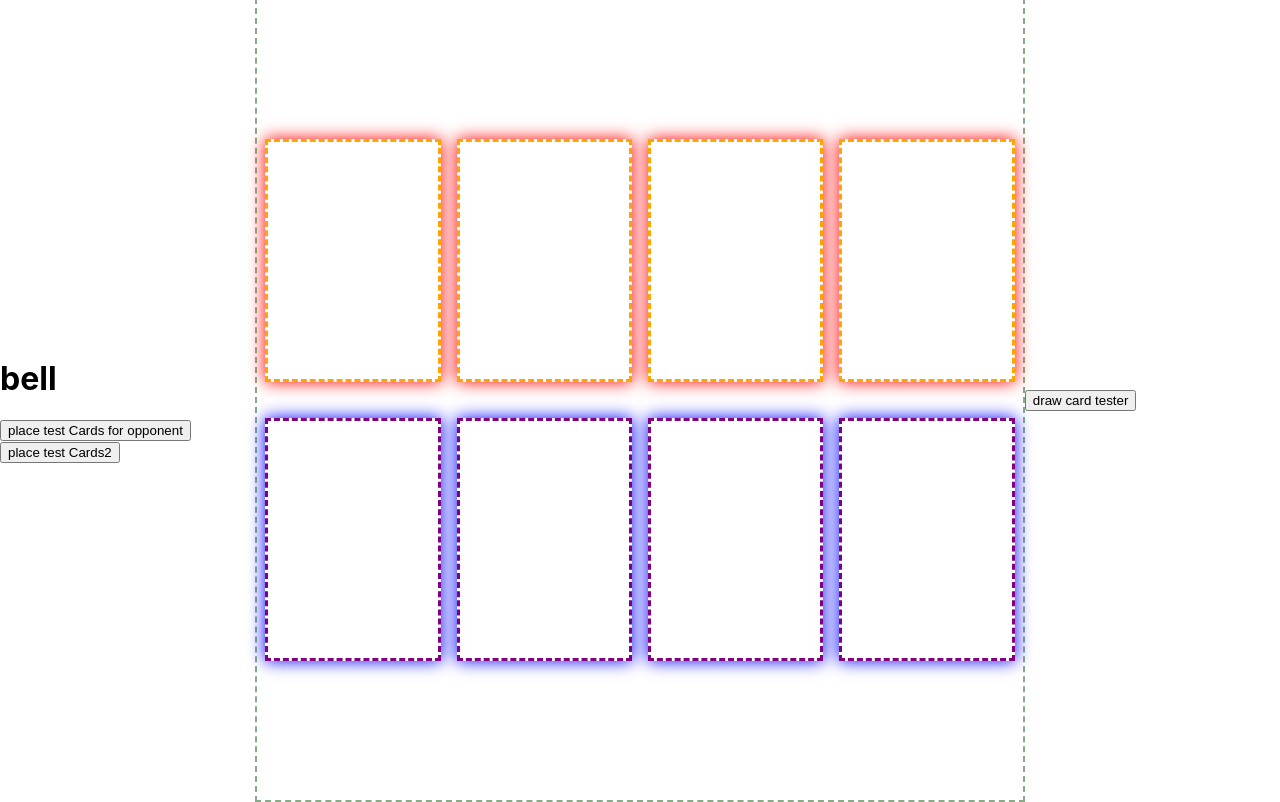
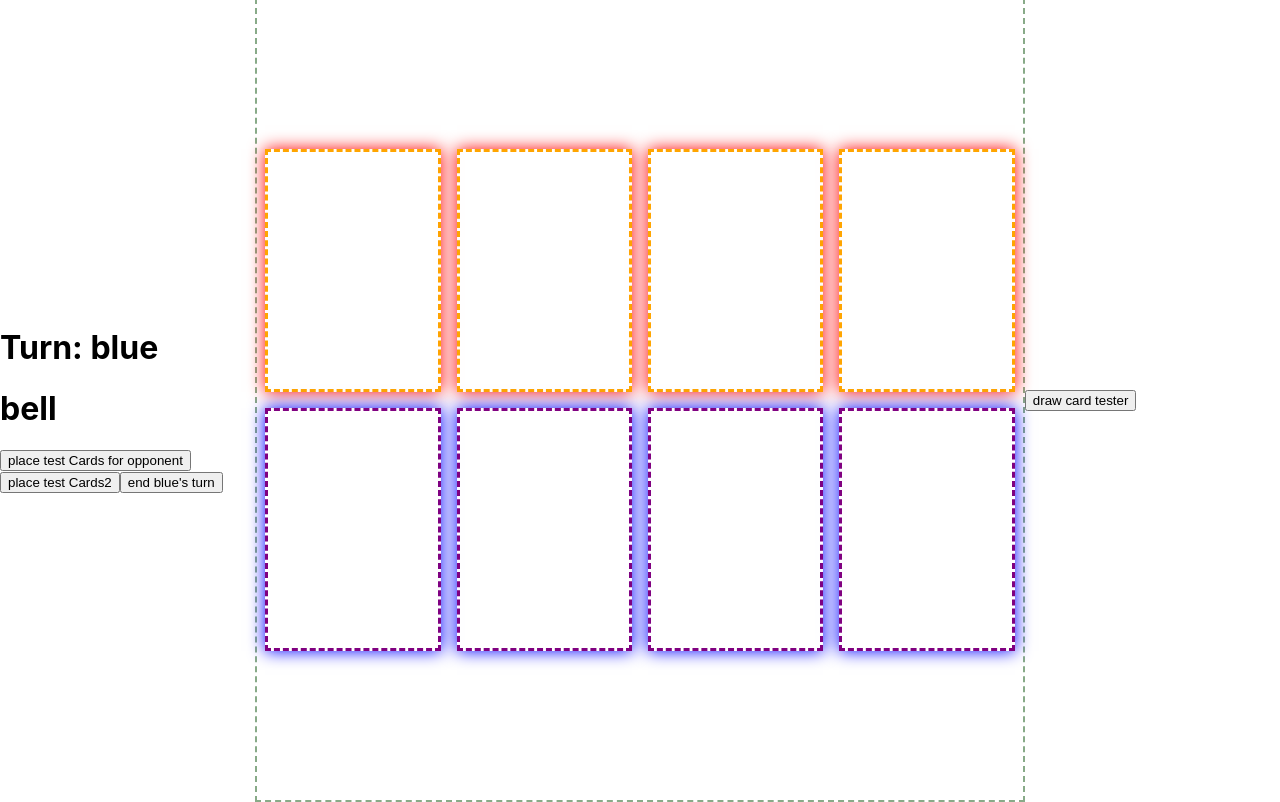
Before and after one commit to Nathan-Beckstead-Mtec/card-game, a React (Create React App) app: page / in a window 1280 px wide. Built offline with nearby package versions, Linux system fonts and the light colour scheme.

Commit message:
cards kill cards!

```diff
--- a/src/Cardholder.js
+++ b/src/Cardholder.js
@@ -61,7 +61,7 @@ export default class Cardholder extends React.Component {
         // console.groupEnd("dragOver");
     }
     handler_drop(e,thus) {
-        console.group("drop");
+        console.groupCollapsed("drop");
 
             console.log("this:");
             console.log(this);
@@ -83,7 +83,7 @@ export default class Cardholder extends React.Component {
 
         // let heldId = this.context.cards[this.index];
         let heldId = this.context.cards[this.props.index];
-        console.log("cardholder with index: " + this.props.index + " is holding: " + heldId);
+        // console.log("cardholder with index: " + this.props.index + " is holding: " + heldId);
 
         let card = <></>;
         if(heldId != null){
@@ -95,7 +95,7 @@ export default class Cardholder extends React.Component {
 
         //style={{ height: this.height, width: this.width }}
         return (
-            <div className="card-holder"
+            <div className={"card-holder" + (heldId != null ? " hascard" : "")}
                 onDrop={droppable ? (e => this.handler_drop(e,this)) : null}
                 onDragOver={droppable ? (this.handler_dragover) : null}
                 owner={this.props.owner.toString()}
--- a/src/Game.js
+++ b/src/Game.js
@@ -51,8 +51,9 @@ export default class Game extends React.Component {
 		//"hand": the cards in the hand
 		this.turn = 0;
 
-		this.playerData = [{name:"bob"}, {name:"alice"}];
-		const testdeck = ["wolf","rattle snek","leech","snek","bunny","elephant","leviathan pup","bison","puppy","venom","Squirrel","goat","sheep","vampirism","spider","fox"];
+		this.playerData = [{name:"blue"}, {name:"red"}];
+		// const testdeck = ["wolf","rattle snek","leech","snek","bunny","elephant","leviathan pup","bison","puppy","venom","Squirrel","goat","sheep","vampirism","spider","fox"];
+		const testdeck = ["wolf","rattle snek","leech","snek","bunny","elephant","leviathan pup","bison","puppy","Squirrel","goat","sheep","spider","fox"];
 		this.decks = [new deck(testdeck), new deck(testdeck)];
 
 
@@ -60,11 +61,184 @@ export default class Game extends React.Component {
 		this.health = {};
 		this.attac = {};
 		this.cost = {};
-		this.sigils = {};
+		this.sigils = {}; //stores sigils for card
+		this.dataSigils = {};  //stores data used for sigils
 
 		// this.imgUrl = {};
-		this.svgindex = {};
+		this.svgindex = {};  //stores the index into Game.cards to get the svg data (Game.cards[svgindex[id]].svg )
 	}
+
+
+//#######################
+//#                     #
+//# START OF GAME LOGIC #
+//#                     #
+//#######################
+
+	getTargetIndex(id){
+		//get card id then return the index of the target cards
+
+
+		let index = this.state.cardholders.findIndex(curr => curr == id);
+		let props = this.CardholderProps[index];
+		if(props.type != "table"){
+			console.warn("a non-table card (id: " + id + ") called getTarget");
+			return null;
+		}
+		let targetIndex = (index + 4 ) % 8 //sketchy math go burrr
+
+		if(this.CardholderProps[targetIndex].type != "table"){
+			throw Error("id: " + id + " targeted a card with index: " + targetIndex + " but the targeted card is not on the table");
+		}
+		if(this.CardholderProps[targetIndex].owner ==  props.owner){
+			throw Error("id: " + id + " targeted a card with index: " + targetIndex + " but the targeted card and the targeter card have the same owner");
+		}
+
+		return targetIndex;
+	}
+	getTargetId(id){
+		//get card id then return the id of the target cards
+		return this.state.cardholders[this.getTargetIndex(id)];
+	}
+
+	handleTurn(player){
+		//calls turnAttack() for each card owned by (player)
+		//calls turnEndRunSigils() for each card owned by (player)
+		//rotate the gameboard
+		//toggle this.player
+
+		let cardIds = this.state.cardholders.filter((curr,index) => {
+			const props = this.CardholderProps[index];
+			return (props.owner == player && props.type == "table");
+		});
+
+		cardIds.forEach((cardId) => this.turnAttack(cardId));
+		cardIds.forEach((cardId) => this.turnEndRunSigils(cardId));
+
+		this.turn = (this.turn + 1) % 2; //sketchy math go burrr (this ones not too bad)
+		this.forceUpdate();
+	}
+
+	turnAttack(id){
+		//get attack
+		//call getTarget()
+		//call applyDamage()
+		//handle my attack sigils
+		//animate card leaping at target
+
+		if (id === null){
+			return;
+		}
+
+		let target = this.getTargetId(id);
+
+		if(target === null){
+			console.info(this.titles[id] + "(" + id + ") has no target. skipping");
+			return;
+		}
+
+		let dmg = this.attac[id];
+
+		let hit = this.applyDamage(target, dmg, id);
+
+
+		let mysigils = this.sigils[id];
+		if(typeof mysigils != "undefined"){
+			mysigils = mysigils.map(curr => curr.name); //hacky because I don't want to refactor everything to change the format of cardPack.json
+			console.debug(this.titles[id] + "(" + id + ") has sigils: " + mysigils.join(","));
+			if (hit && mysigils.includes("venom")){
+				if(typeof this.dataSigils[target] == "undefined"){
+					this.dataSigils[target] = {};
+				}
+
+				this.dataSigils[target].venom = 1 + (this.dataSigils[target]?.venom ?? 0);
+				console.info( this.titles[id] + "(" + id + ") injected " +  this.titles[target] + "(" +target + ") with venom. now has " + this.dataSigils[target].venom + " venom.");
+				//aka this.dataSigils[target].venom += 1; start from 0
+			}
+			if (hit && mysigils.includes("vampirism")){
+				this.health[id]++;
+				console.info( this.titles[id] + "(" + id + ") got health from vampirism");
+			}
+		}
+
+	}
+
+	turnEndRunSigils(id){
+		if (id === null){
+			return;
+		}
+
+		//my sigils
+
+
+		//sigils that affected me
+		let datasig = this.dataSigils[id];
+		if (datasig != undefined){
+
+			//venom
+			if(typeof datasig.venom != undefined){
+				console.info(this.titles[id] + "(" + id + ") was afected by " + datasig.venom + " venom");
+				this.applyDamage(id,datasig.venom,id); //why r u hitting yourself?
+			}
+		}
+		return;
+	}
+
+	applyDamage(id, ammount, fromId = null){
+		//trusts inputs
+
+		if (id === null || id === undefined){
+			console.error("applyDamage() got target null or undefined, id: " + id + " ammount: " + ammount + " fromId: " + fromId);
+			return false;
+		}
+		//remove health and handle reactonary sigils
+		//animate losing health
+		//return true if contact (i.e. if apply venom)
+
+		//applyDamage(id,0) should only act like a contact check
+
+		if (ammount < 0 ){
+			console.error("apply Damage got ammount < 0, id: " + id + " ammount: " + ammount + " fromId: " + fromId);
+			return false;
+		}
+		console.info(this.titles[fromId] + "(" + fromId + ") attacked " + this.titles[id] + "(" + id + ") for " + ammount + " damage");
+		let finalhealth = (this.health[id] -= ammount);
+		if(finalhealth <= 0){
+			this.killCard(id,fromId);
+		}
+		return true;
+	}
+
+	killCard(id,fromId = null){
+		//animate card burning
+		//deallocate memory
+		//return amount of sacrifice made
+
+		console.info(this.titles[id] + " (" + id + ") died");
+
+		delete this.titles[id];
+		delete this.health[id];
+		delete this.attac[id];
+		delete this.cost[id];
+		delete this.sigils[id];
+		delete this.dataSigils[id];
+		delete this.svgindex[id];
+
+		this.setState(curr => {
+			let copy = Array.from(curr.cardholders);
+			const index = copy.findIndex(curId => curId == id);
+			copy[index] = null;
+			return {cardholders: copy};
+		});
+	}
+
+
+//#####################
+//#                   #
+//# END OF GAME LOGIC #
+//#                   #
+//#####################
+
 
 
 	testInit() {
@@ -233,7 +407,7 @@ export default class Game extends React.Component {
 
 
 	sanitychecker(){
-		console.group("sanity checker");
+		console.groupCollapsed("sanity checker");
 			console.groupCollapsed("all cards defined");
 				console.log(this.titles);
 			console.groupEnd("all cards defined");
@@ -253,7 +427,8 @@ export default class Game extends React.Component {
 
 		// let cardholderJSX = this.state.cardholders.map((val, index) => <Cardholder index={index} />);
 
-
+		console.log("Game.this:");
+		console.log(this);
 
 
 		this.CardholderProps.forEach((curr,index) => {curr.index = index;});
@@ -264,23 +439,34 @@ export default class Game extends React.Component {
 		locations.table1 = this.CardholderProps.filter(curr => curr.type == "table" && curr.owner == 1);
 		locations.table0 = this.CardholderProps.filter(curr => curr.type == "table" && curr.owner == 0);
 		locations.hand0  = this.CardholderProps.filter(curr => curr.type == "hand"  && curr.owner == 0);
-		console.log("Game.locations");
-		console.log(locations);
+
+		// console.log("Game.locations");
+		// console.log(locations);
+
+
+		// this.turn = 0;
+		// this.playerData = [{name:"blue"}, {name:"red"}];
+		let turnPlayerName = this.playerData[this.turn].name;
 
 		return (
 			<div className="game">
 				<div className="left">
+					<h1>Turn: {turnPlayerName}</h1>
 					<h1>bell</h1>
 					<button onClick={() => this.testInit()}>place test Cards for opponent</button>
 					<button onClick={() => this.testInit2()}>place test Cards2</button>
+					<button onClick={() => this.handleTurn(this.turn)}>end {turnPlayerName}'s turn</button>
 				</div>
 				<gamecontext.Provider value={this.getContextValue()}>
 					<div className="center">
-						<Cardrow data={locations.hand1}  owner={1} type={"hand"}/>
-						<Cardrow data={locations.table1} owner={1} type={"table"}/>
-						<br></br>
-						<Cardrow data={locations.table0} owner={0} type={"table"}/>
-						<Cardrow data={locations.hand0}  owner={0} type={"hand"}/>
+						<div className="top">
+							<Cardrow data={locations.hand1}  owner={1} type={"hand"}/>
+							<Cardrow data={locations.table1} owner={1} type={"table"}/>
+						</div>
+						<div className="bottom">
+							<Cardrow data={locations.table0} owner={0} type={"table"}/>
+							<Cardrow data={locations.hand0}  owner={0} type={"hand"}/>
+						</div>
 					</div>
 				</gamecontext.Provider>
 				<div className="right">
--- a/src/css/game.css
+++ b/src/css/game.css
@@ -34,15 +34,26 @@ https://lospec.com/palette-list/vinik24
   flex-basis: 20%;
 }
 
+.top, .bottom {
+  display: flex;
+  flex-direction: column;
+  flex-wrap: nowrap;
+  height: 50%;
+}
+
+.top {
+  justify-content: flex-end;
+}
+
+.bottom {
+  justify-content: flex-start;
+}
+
 .center {
   flex-basis: 60%;
   flex-grow: 1;
   border: 2px dashed #8a8;
   height: 100%;
-  display: flex;
-  flex-direction: column;
-  flex-wrap: nowrap;
-  justify-content: center;
 }
 .center .Cardrow[type=table] {
   width: 100%;
@@ -59,9 +70,10 @@ https://lospec.com/palette-list/vinik24
   flex-grow: 1;
   flex-basis: 25%;
   min-width: 15%;
-  transition: flex-basis 1s;
+  transition: flex-basis 0.8s;
+  transition-timing-function: linear;
 }
-.center .Cardrow[type=table] .card-holder:hover {
+.center .Cardrow[type=table] .card-holder.hascard:hover {
   flex-basis: 30%;
 }
 
--- a/src/scss/game.scss
+++ b/src/scss/game.scss
@@ -23,6 +23,20 @@
 .left, .right{
     flex-basis: 20%;
 }
+
+.top, .bottom{
+    display: flex;
+    flex-direction: column;
+    flex-wrap: nowrap;
+    height:50%;
+}
+.top{
+    justify-content: flex-end;
+}
+.bottom{
+    justify-content: flex-start;
+}
+
 .center{
     flex-basis: 60%;
     flex-grow: 1;
@@ -30,10 +44,7 @@
 
     border:2px dashed #8a8;
     height:100%;
-    display: flex;
-    flex-direction: column;
-    flex-wrap: nowrap;
-    justify-content: center;
+
 
 
     .Cardrow[type="table"]{
@@ -57,9 +68,10 @@
             // min-width: 20%;
             min-width: 15%;
 
-            transition: flex-basis 1s;
+            transition: flex-basis 0.8s;
+            transition-timing-function: linear;
 
-            &:hover{
+            &.hascard:hover{
                 flex-basis: 30%;
             }
         }
```
Also changed, not shown: zpacker/fixStatsJson.js (+6 -4 lines), 1 other file (tests, documents, lock files or other folders).
